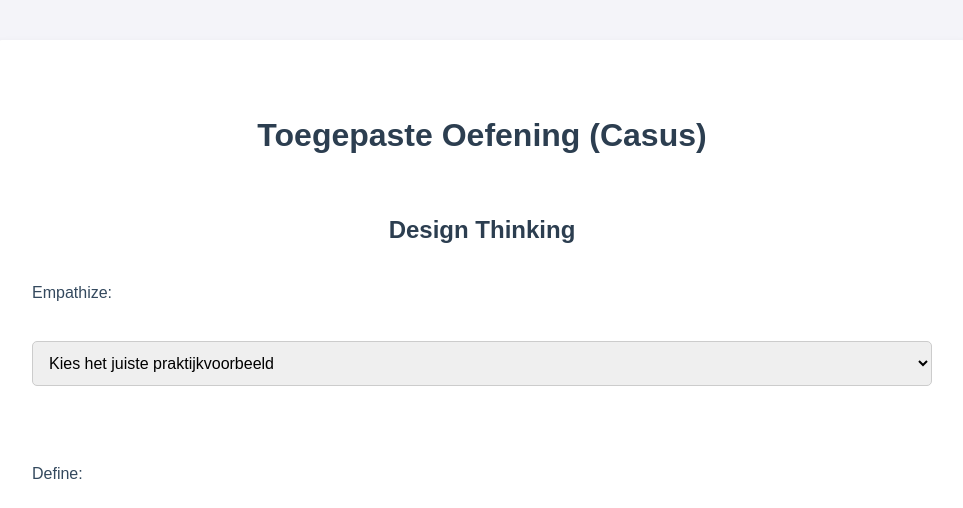
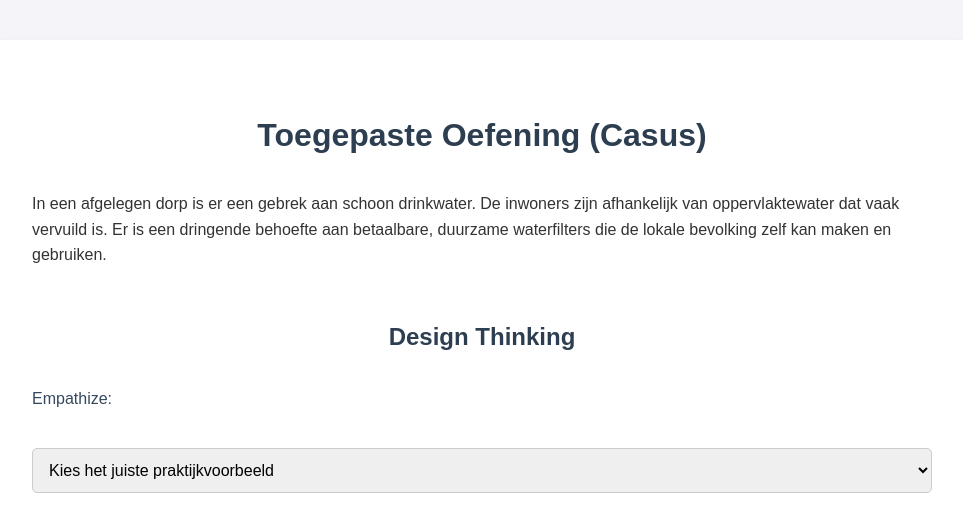
Before and after one commit to che-ict-research/researchthinking, a Flask app: page /case in a window 1280 px wide. Shown: the top 508 px of the page, without its empty margins (158-1121 px from the left). Run offline with Flask 3, Linux system fonts and the light colour scheme.

Commit message:
added casus

```diff
--- a/templates/case.html
+++ b/templates/case.html
@@ -9,6 +9,7 @@
 <body>
     <div class="container">
         <h1>Toegepaste Oefening (Casus)</h1>
+        <p>In een afgelegen dorp is er een gebrek aan schoon drinkwater. De inwoners zijn afhankelijk van oppervlaktewater dat vaak vervuild is. Er is een dringende behoefte aan betaalbare, duurzame waterfilters die de lokale bevolking zelf kan maken en gebruiken. </p>
         <form action="/case" method="POST">
             {% for framework, steps in frameworks.items() %}
                 <h2>{{ framework }}</h2>
```
